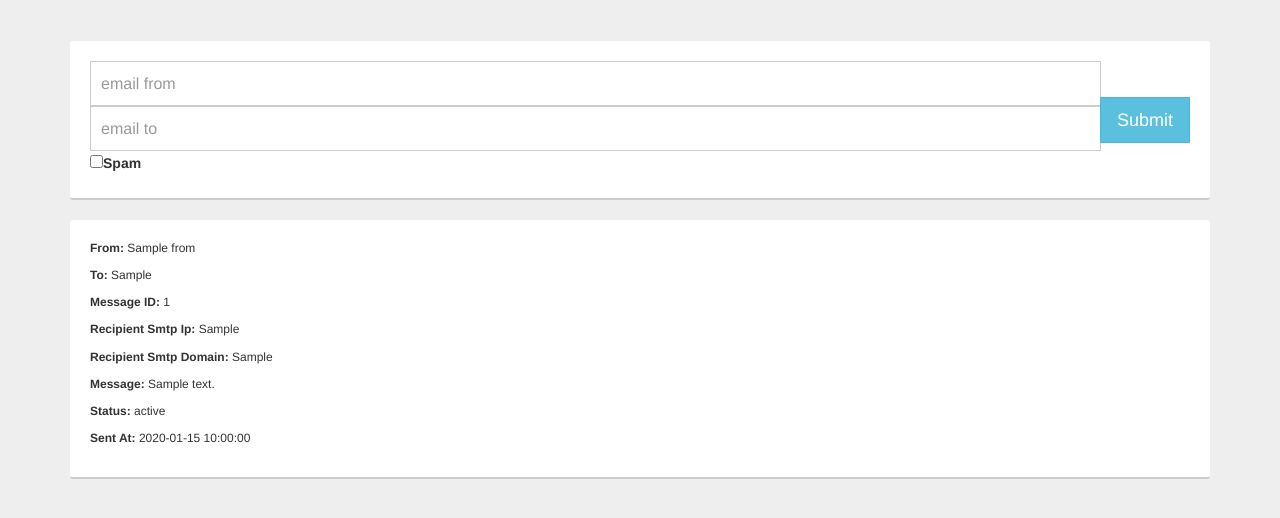
After one commit to Tungnt24/Search-Mail-Bounce, a Flask app: template frontend/templates/result.html in a window 1280 px wide. The commit adds this page. Shown: the top 518 px of the page. Run offline with Flask 2, Linux system fonts and the light colour scheme; the template is opened without the code that fills it: most values are stand-ins (such as "Sample title", 1, 10 or a date in 2020); parts of the project's set-up code (start-up, migrations or seed data) failed here and were passed over; some libraries are stand-ins or nearby versions.

Commit message:
update frontend, advanced search

```diff
--- a/backend/settings.py
+++ b/backend/settings.py
@@ -10,5 +10,4 @@ class Config:
     MONGODB_URI = env.str("MONGODB_URI", default="")
     MONGODB_DB = env.str("MONGODB_DB", default="db")
     MONGODB_COLLECTION = env.str("MONGODB_COLLECTION", default="collection")
-    USERNAME = env.str("USERNAME", default="")
-    PASSWORD = env.str("PASSWORD", default="")
+    SPAM_PATTERN = env.str("SPAM_PATTERN", default="")
--- /dev/null
+++ b/frontend/static/style.css
@@ -0,0 +1,36 @@
+body{
+    background:#eee;
+
+}
+.search-result .title h3 {
+    margin: 0 0 15px;
+    color: #333;
+}
+.search-result .title p {
+    font-size: 12px;
+    color: #333;
+}
+.well {
+    border: 0;
+    padding: 20px;
+    min-height: 63px;
+    background: #fff;
+    box-shadow: none;
+    border-radius: 3px;
+    position: relative;
+    max-height: 100000px;
+    border-bottom: 2px solid #ccc;
+    transition: max-height 0.5s ease;
+    -o-transition: max-height 0.5s ease;
+    -ms-transition: max-height 0.5s ease;
+    -moz-transition: max-height 0.5s ease;
+    -webkit-transition: max-height 0.5s ease;
+}
+.form-control {
+    height: 45px;
+    padding: 10px;
+    font-size: 16px;
+    box-shadow: none;
+    border-radius: 0;
+    position: relative;
+}
--- /dev/null
+++ b/frontend/templates/home.html
@@ -0,0 +1,29 @@
+<!DOCTYPE html>
+<html lang="en">
+<head>
+    <meta charset="utf-8">
+    <title>Search Results</title>
+    <meta name="viewport" content="width=device-width, initial-scale=1">
+	<script src="https://code.jquery.com/jquery-1.10.2.min.js"></script>
+    <link href="https://netdna.bootstrapcdn.com/bootstrap/3.2.0/css/bootstrap.min.css" rel="stylesheet">
+	<script src="https://netdna.bootstrapcdn.com/bootstrap/3.2.0/js/bootstrap.min.js"></script>
+    <link rel="stylesheet" href="{{url_for('static', filename='style.css')}}">
+    {% block css %}{% endblock %}
+</head>
+<body>
+<link rel="stylesheet" type="text/css" href="//netdna.bootstrapcdn.com/font-awesome/4.1.0/css/font-awesome.min.css">
+<div class="container bootstrap snippets bootdey">
+    <hr>
+    <div class="row">
+        <div class="col-xs-12 col-sm-12 col-md-12 col-lg-12">
+            {% block search %}{% endblock %}
+            {% block results %}{% endblock %}
+        </div>
+    </div>
+</div>
+
+<script type="text/javascript">
+
+</script>
+</body>
+</html>
--- /dev/null
+++ b/frontend/templates/result.html
@@ -0,0 +1,22 @@
+{% extends 'search.html' %}
+{% block results %}
+{% for result in results %}
+<div class="well search-result">
+    <div class="row">
+        <a>
+            <div class="col-xs-6 col-sm-9 col-md-9 col-lg-10 title">
+                <p><b>From: </b>{{result['From']}}</p>
+                <p><b>To: </b>{{result['To']}}</p>
+                <p><b>Message ID: </b>{{result['Message_Id']}}</p>
+                <p><b>Recipient Smtp Ip: </b>{{result['Recipient_Smtp_Ip']}}</p>
+                <p><b>Recipient Smtp Domain: </b>{{result['Recipient_Smtp_Domain']}}</p>
+                <p><b>Message: </b>{{result['Message']}}</p>
+                <p><b>Status: </b>{{result['Status']}}</p>
+                <p><b>Sent At: </b>{{result['Sent_At']}}</p>
+            </div>
+        </a>
+    </div>
+</div>
+
+{% endfor %}
+{% endblock %}
--- a/frontend/templates/search.html
+++ b/frontend/templates/search.html
@@ -1,24 +1,12 @@
-<!DOCTYPE html>
-<html lang="en">
-<head>
-    <meta charset="utf-8">
-    <title>Search Results</title>
-    <meta name="viewport" content="width=device-width, initial-scale=1">
-	<script src="https://code.jquery.com/jquery-1.10.2.min.js"></script>
-    <link href="https://netdna.bootstrapcdn.com/bootstrap/3.2.0/css/bootstrap.min.css" rel="stylesheet">
-	<script src="https://netdna.bootstrapcdn.com/bootstrap/3.2.0/js/bootstrap.min.js"></script>
-    <link rel="stylesheet" href="{{url_for('static', filename='search.css')}}">
-</head>
-<body>
-<link rel="stylesheet" type="text/css" href="//netdna.bootstrapcdn.com/font-awesome/4.1.0/css/font-awesome.min.css">
-<div class="container bootstrap snippets bootdey">
-    <hr>
-    <div class="row">
-        <div class="col-xs-12 col-sm-12 col-md-12 col-lg-12">
+{% extends 'home.html' %}
+{% block search %}
 <form action="/search" method="POST">
     <div class="well search-result">
         <div class="input-group">
-                    <input type="text" name="email" class="form-control" placeholder="email">
+            <input type="text" name="email_from" class="form-control" placeholder="email from" required>
+            <input type="text" name="email_to" class="form-control" placeholder="email to">
+            <input type="checkbox" id="vehicle1" name="spam" value="1">
+            <label for="vehicle1">  Spam</label><br>
             <span class="input-group-btn">
                 <input class="btn btn-info btn-lg" type="submit">
                 <i class="glyphicon glyphicon-search"></i>
@@ -28,30 +16,4 @@
         </div>
     </div>
 </form>
-            {% for i in results %}
-            <div class="well search-result">
-                <div class="row">
-                    <a >
-                        <div class="col-xs-6 col-sm-9 col-md-9 col-lg-10 title">
-                            <p><b>From: </b>{{i['From']}}</p>
-                            <p><b>To: </b>{{i['To']}}</p>
-                            <p><b>Message ID: </b>{{i['Message_Id']}}</p>
-                            <p><b>Recipient Smtp Ip: </b>{{i['Recipient_Smtp_Ip']}}</p>
-                            <p><b>Recipient Smtp Domain: </b>{{i['Recipient_Smtp_Domain']}}</p>
-                            <p><b>Message: </b>{{i['Message']}}</p>
-                            <p><b>Status: </b>{{i['Status']}}</p>
-                            <p><b>Sent At: </b>{{i['Sent_At']}}</p>
-                        </div>
-                    </a>
-                </div>
-            </div>
-            {% endfor %}
-        </div>
-    </div>
-</div>
-
-<script type="text/javascript">
-
-</script>
-</body>
-</html>
+{% endblock %}
--- a/main.py
+++ b/main.py
@@ -6,4 +6,4 @@ from backend.routers.search import search_bp
 app.register_blueprint(search_bp)
 
 if __name__ == "__main__":
-    app.run(port=Config.PORT, host=Config.HOST)
+    app.run(port=Config.PORT, host=Config.HOST, debug=True)
```
Also changed, not shown: backend/routers/search.py (+26 -14 lines), frontend/static/search.css (+41 -34 lines). Lines whose indentation alone changed are shown as unchanged.
